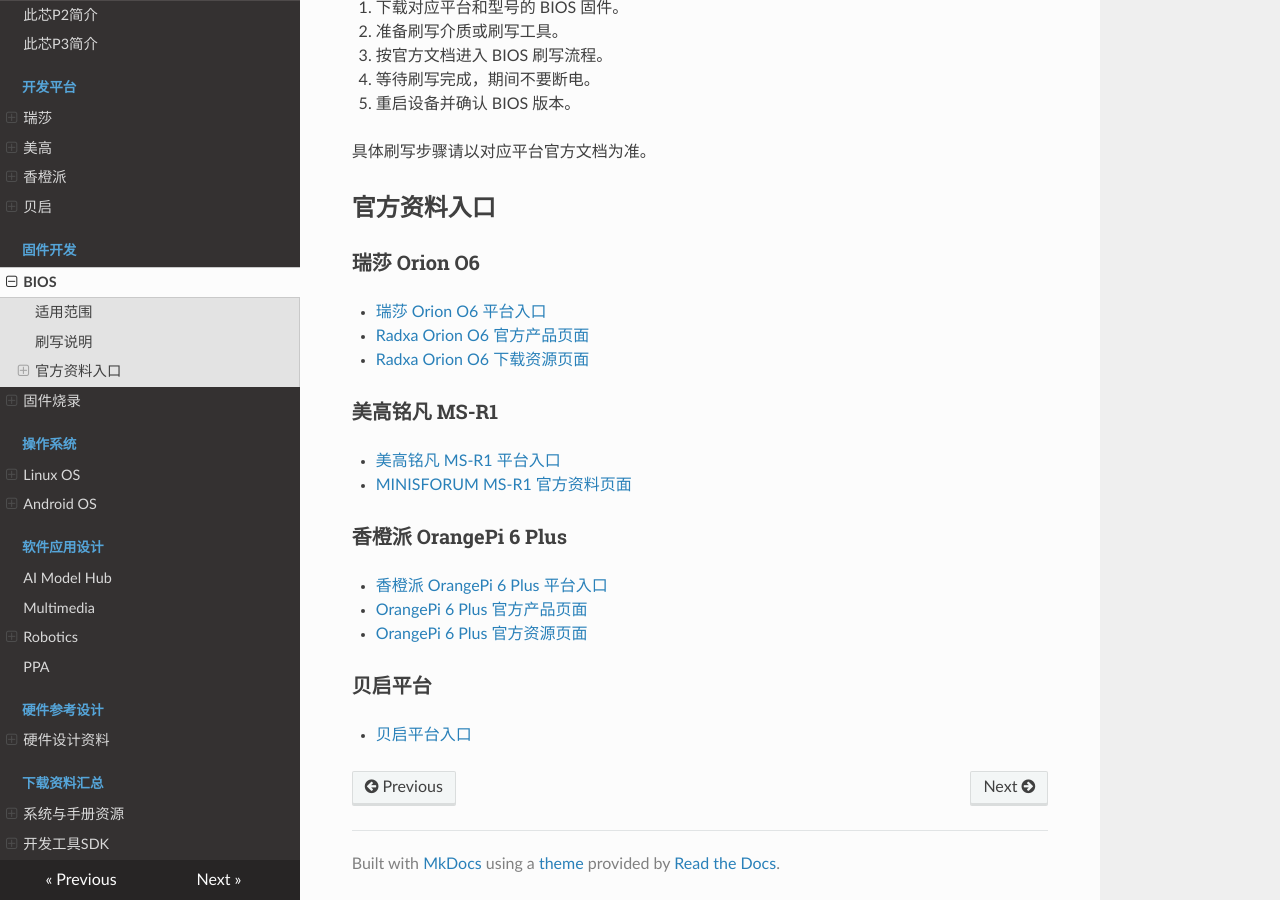
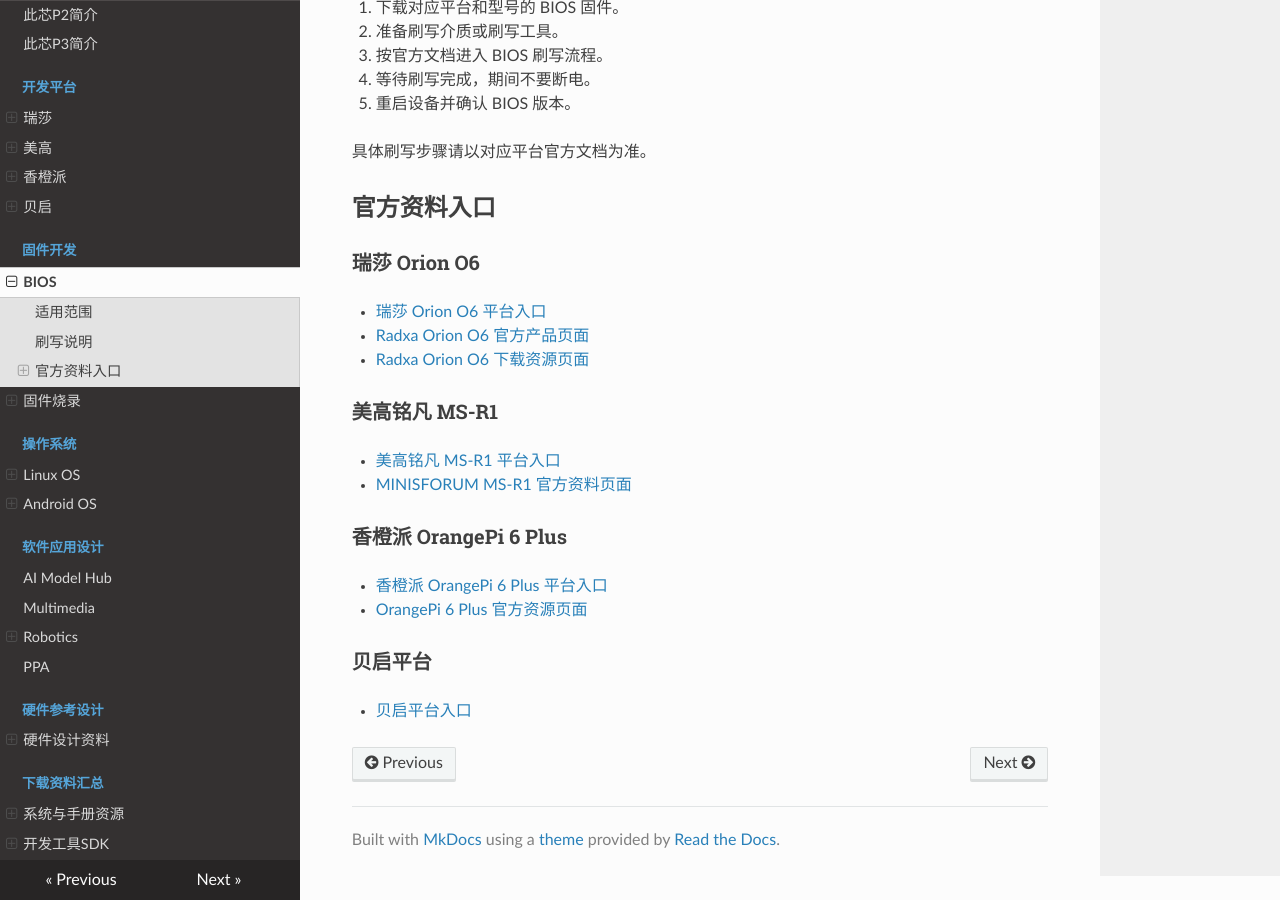
Before and after one commit to chao-luan/cix-cdc-docs, an MkDocs documentation site: the page built from docs/固件开发/BIOS.md, in a window 1280 px wide and 900 px high, scrolled down 772 px. Built offline with MkDocs 1.6.1, drawn with Linux system fonts in a browser that asks for light colours; nearby versions of some CDN libraries.

Commit message:
Update BIOS.md

```diff
--- a/docs/固件开发/BIOS.md
+++ b/docs/固件开发/BIOS.md
@@ -44,8 +44,7 @@ BIOS 用于完成平台初始化、启动设备识别、系统引导以及部分
 ### 香橙派 OrangePi 6 Plus
 
 - [香橙派 OrangePi 6 Plus 平台入口](../开发平台/香橙派.md)
-- [OrangePi 6 Plus 官方产品页面](http://www.orangepi.cn/html/hardWare/computerAndMicrocontrollers/details/Orange-Pi-6-Plus.html)
-- [OrangePi 6 Plus 官方资源页面](https://www.orangepi.org/html/hardWare/computerAndMicrocontrollers/service-and-support/Orange-Pi-6-Plus.html)
+- [OrangePi 6 Plus 官方资源页面](http://www.orangepi.cn/html/hardWare/computerAndMicrocontrollers/service-and-support/Orange-Pi-6-Plus.html)
 
 ### 贝启平台
 
```
